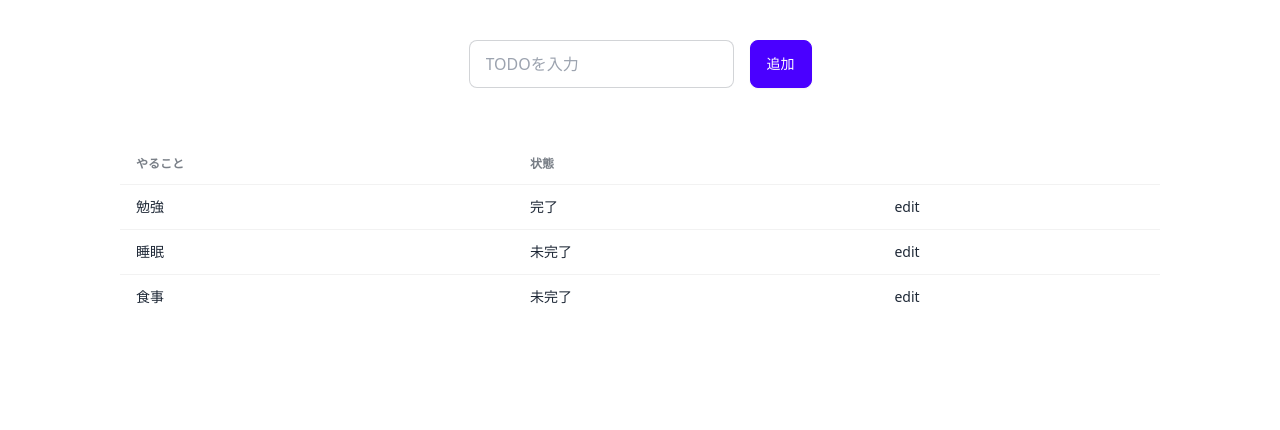
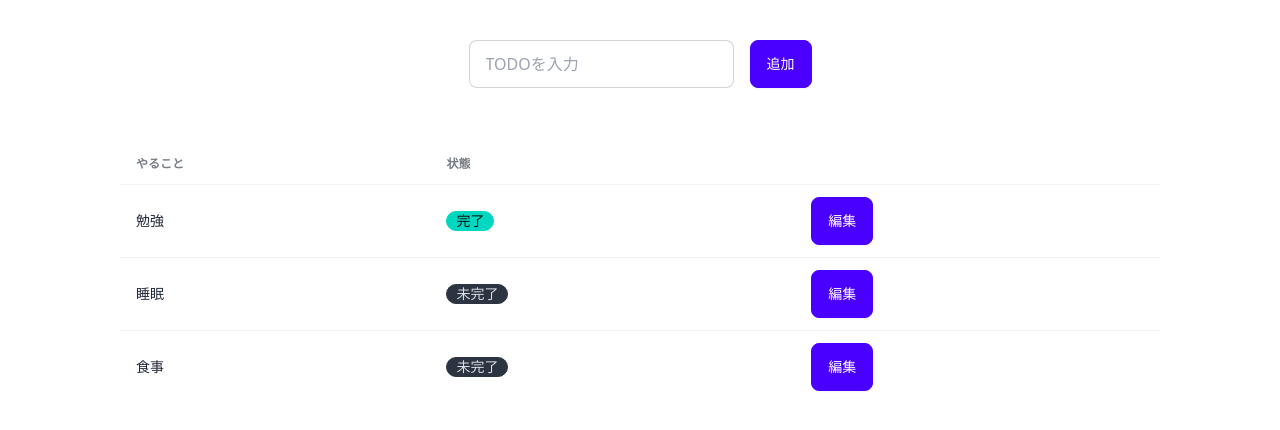
Before and after one commit to KazuhiroTakahashi96/Todo-MERN, a React (Vite) app in the folder frontend/: page / in a window 1280 px wide. Shown: the top 430 px of the page. Built offline with nearby package versions, Linux system fonts and the light colour scheme.

Commit message:
table row修正

```diff
--- a/frontend/src/components/todo/Row.jsx
+++ b/frontend/src/components/todo/Row.jsx
@@ -1,9 +1,29 @@
+import { useState } from "react";
+import Button from "../common/Button";
+import Badge from "../common/Badge";
+
 const Row = ({ text, isCompleted }) => {
+  const [isEdit, setIsEdit] = useState(false);
+
+  const handleEdit = () => setIsEdit(true);
+
+  const handleUpdate = () => setIsEdit(false);
   return (
     <tr>
       <td>{text}</td>
-      <td>{isCompleted === true ? "完了" : "未完了"}</td>
-      <td>edit</td>
+      <td>
+        <Badge
+          text={isCompleted === true ? "完了" : "未完了"}
+          boolean={isCompleted}
+        />
+      </td>
+      <td>
+        {isEdit ? (
+          <Button text={"更新"} onClick={handleUpdate} />
+        ) : (
+          <Button text={"編集"} onClick={handleEdit} />
+        )}
+      </td>
     </tr>
   );
 };
```
